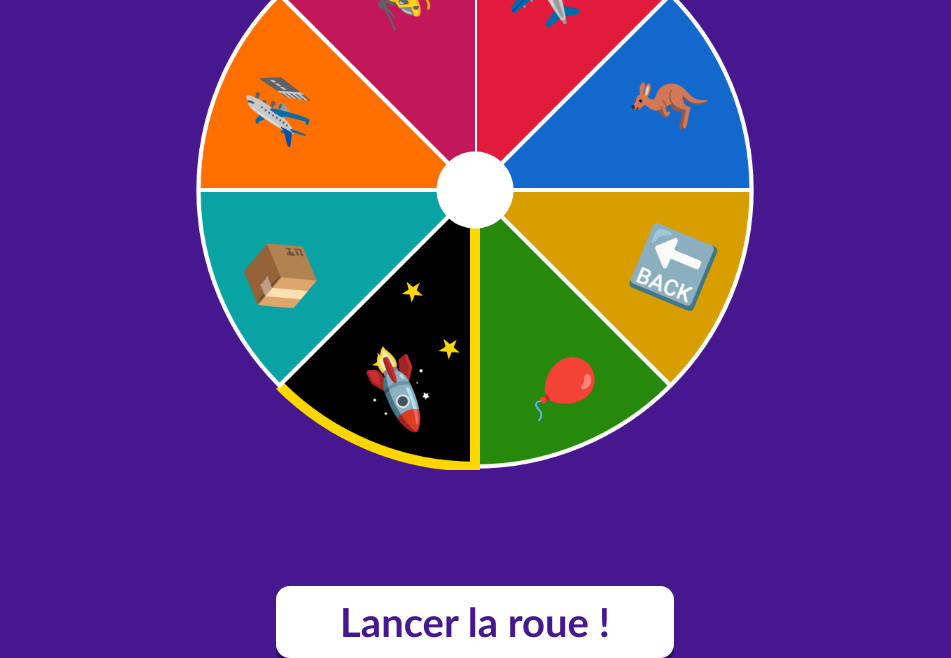
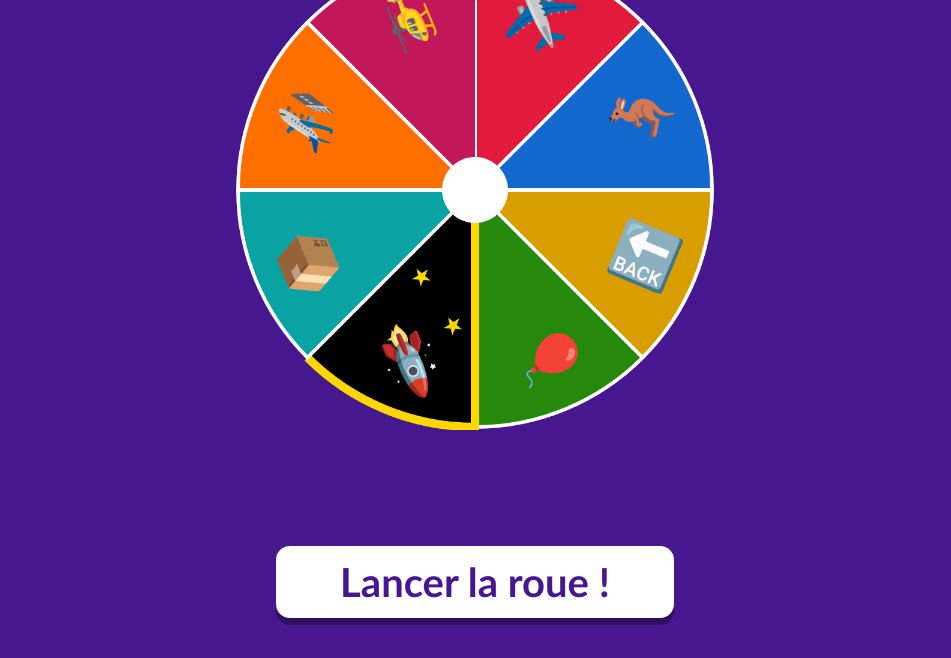
Before and after one commit to NicolasPineau/radar, a plain HTML site: page roue.html in a window 1280 px wide. Shown: the part 153-811 px from the top of the page, without its empty margins (165-1116 px from the left). Drawn offline with Linux system fonts and the light colour scheme.

Commit message:
Roue : taille ajustée pour que le titre reste visible
Co-Authored-By: Claude Opus 5.5 <noreply@anthropic.com>
Claude-Session: https://claude.ai/code/session_019cs1j7bikEDJpQQ3SarAuz

```diff
--- a/roue.html
+++ b/roue.html
@@ -6,7 +6,7 @@
 body{margin:0;height:100vh;background:#46178f;color:#fff;font-family:"Trebuchet MS",Arial,sans-serif;
  display:flex;flex-direction:column;align-items:center;justify-content:center;gap:2vh;overflow:hidden}
 h1{margin:0;font-size:clamp(22px,4vw,48px)}
-#wrap{position:relative;width:min(70vh,90vw);height:min(70vh,90vw)}
+#wrap{position:relative;width:min(60vh,90vw);height:min(60vh,90vw)}
 canvas{width:100%;height:100%;transition:transform 4s cubic-bezier(.15,.85,.2,1)}
 #ptr{position:absolute;top:-2%;left:50%;transform:translateX(-50%);width:0;height:0;
  border-left:4vh solid transparent;border-right:4vh solid transparent;border-top:7vh solid #fff;filter:drop-shadow(0 4px 2px #0006);z-index:2}
```
